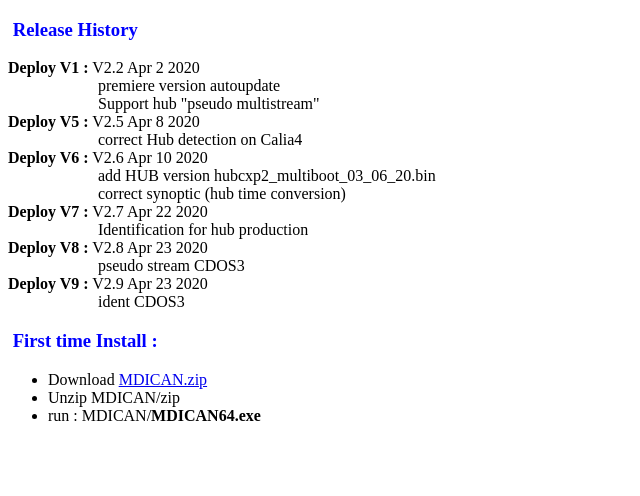
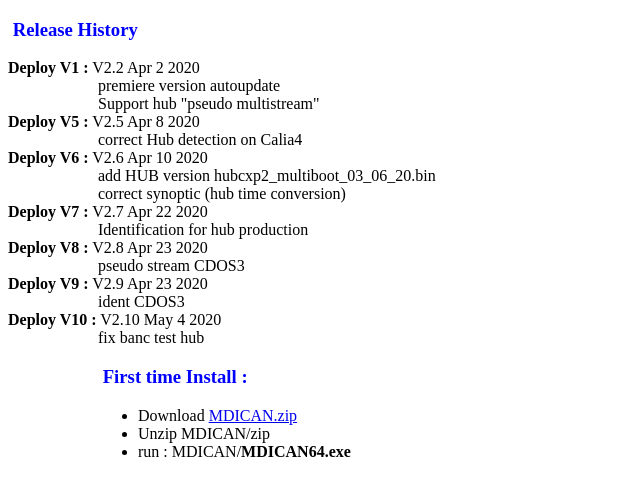
Before and after one commit to xcs400/mdican-update, a website: page index.html in a window 1280 px wide. Shown: the whole page, without its empty margins (0-640 px from the left). Drawn offline with Linux system fonts and the light colour scheme.

Commit message:
Update index.html

```diff
--- a/index.html
+++ b/index.html
@@ -31,6 +31,8 @@
 <div style="padding-left: 90px;">pseudo stream CDOS3 </div>
 <div><strong>Deploy V9 :</strong> V2.9 Apr 23 2020&nbsp;</div>
 <div style="padding-left: 90px;">ident CDOS3 </div>
+<div><strong>Deploy V10 :</strong> V2.10 May 4 2020&nbsp;</div>
+<div style="padding-left: 90px;">fix banc test hub<div>
 
 
 
```
